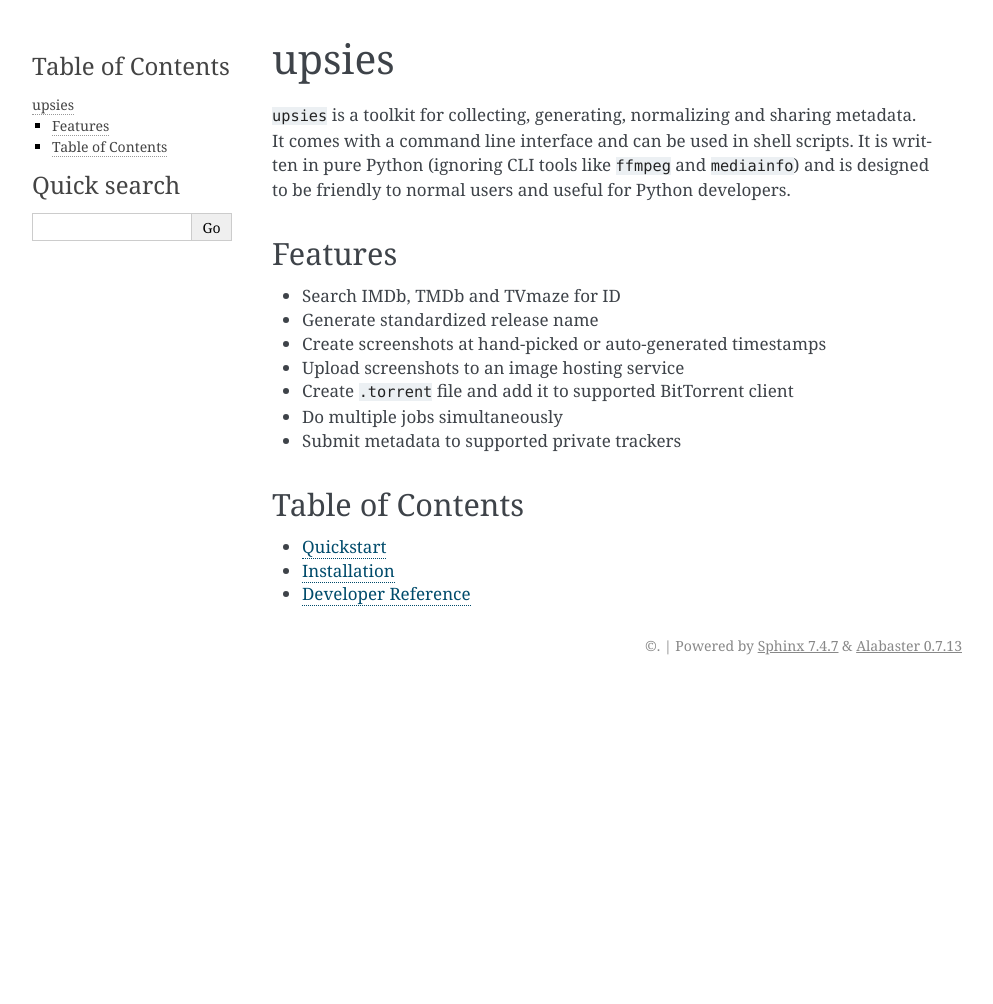
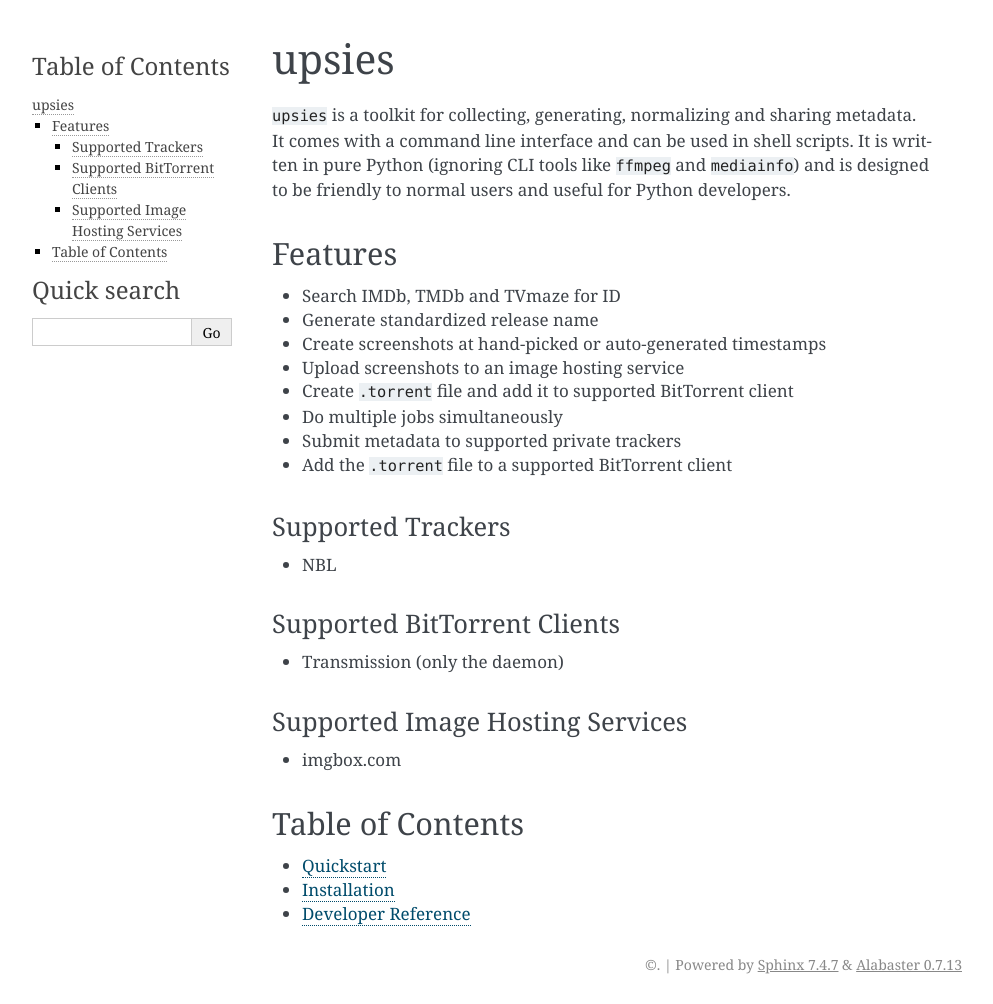
Before and after one commit to plotski/upsies, a Sphinx documentation site: the page built from docs/index.rst, in a window 1280 px wide. Shown: the whole page, without its empty margins (148-1141 px from the left). Built offline with Sphinx 7.4.7, drawn with Linux system fonts in a browser that asks for light colours; before the commit the page ends 900 px from its top, so only the background shows below that.

Commit message:
Document supported trackers/clients/imghosts

```diff
--- a/docs/index.rst
+++ b/docs/index.rst
@@ -23,6 +23,22 @@
 * Create ``.torrent`` file and add it to supported BitTorrent client
 * Do multiple jobs simultaneously
 * Submit metadata to supported private trackers
+* Add the ``.torrent`` file to a supported BitTorrent client
+
+Supported Trackers
+^^^^^^^^^^^^^^^^^^
+
+* NBL
+
+Supported BitTorrent Clients
+^^^^^^^^^^^^^^^^^^^^^^^^^^^^
+
+* Transmission (only the daemon)
+
+Supported Image Hosting Services
+^^^^^^^^^^^^^^^^^^^^^^^^^^^^^^^^
+
+* imgbox.com
 
 Table of Contents
 -----------------
```
